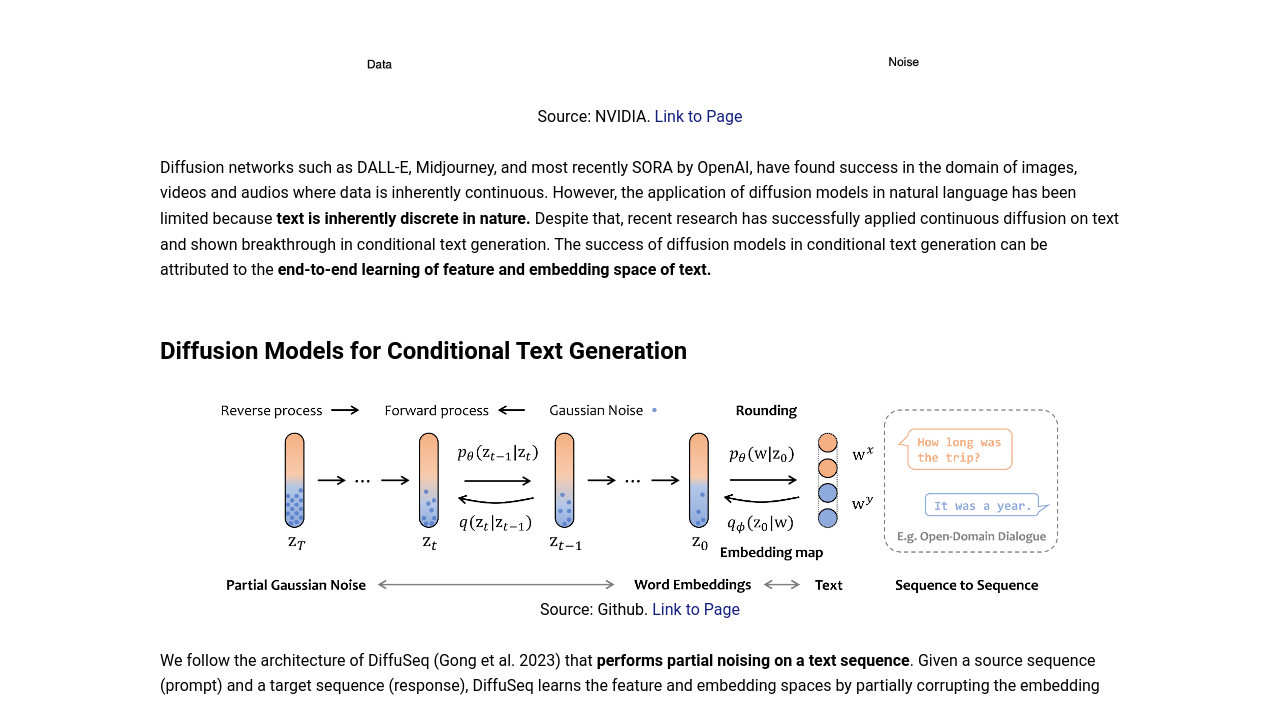
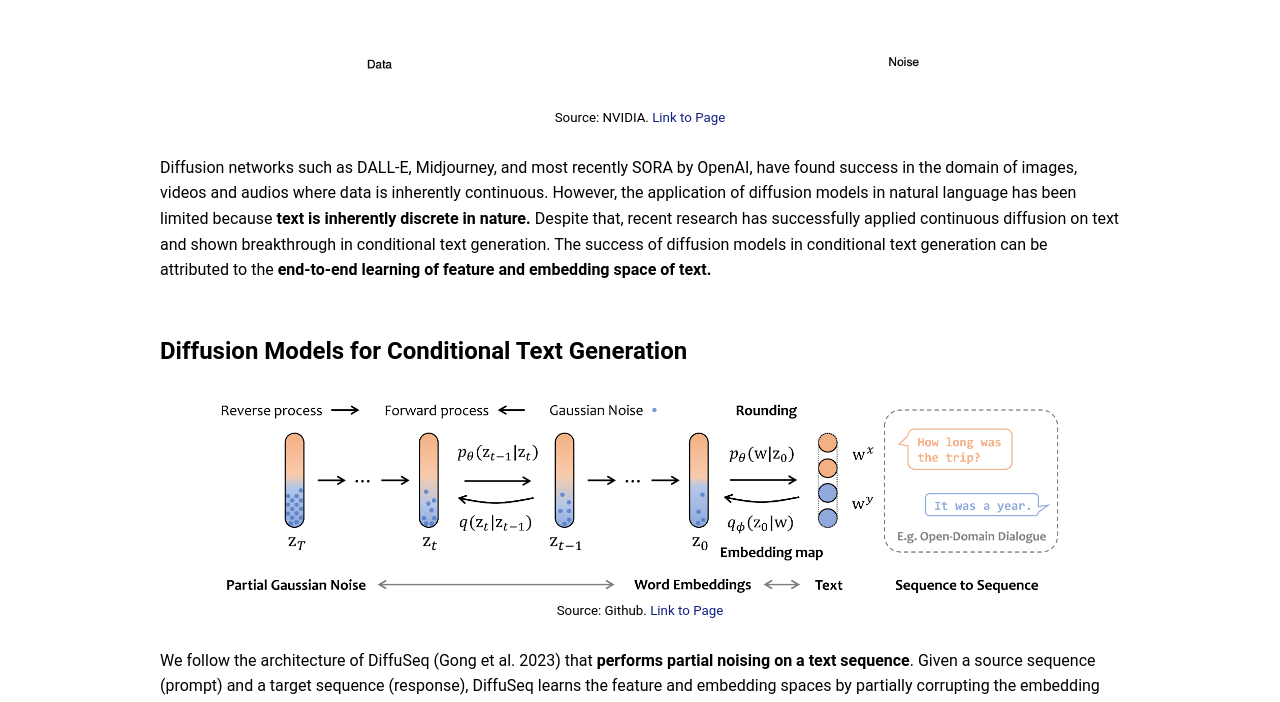
Before and after one commit to xianyingkong/diffusion-text-generation, a Jekyll site: the page built from docs/index.md, in a window 1280 px wide. Shown: the part 1016-1718 px from the top of the page. Built offline with Jekyll 4.4.1, drawn with Linux system fonts in a browser that asks for light colours.

Commit message:
Update index.md

```diff
--- a/docs/index.md
+++ b/docs/index.md
@@ -7,14 +7,14 @@ page_image: shakespeare-picture.jpg
 ## **Introduction to Diffusion Models** {#background}
 {:refdef: style="text-align: center;"}
 ![diffusion_img](/assets/Fixed_Forward_Diffusion_Process.png){: style="text-align: center; display: block; margin: 0 auto;" #large-img}
-<p style="font-size: smaller; text-align: center;">Source: NVIDIA. <a href= "https://developer.nvidia.com/blog/improving-diffusion-models-as-an-alternative-to-gans-part-1"> Link to Page</a></p>
+<p style="font-size: smaller; text-align: center;"> <span style="font-size: smaller;">Source: NVIDIA. <a href= "https://developer.nvidia.com/blog/improving-diffusion-models-as-an-alternative-to-gans-part-1"> Link to Page</a></span></p>
 {: refdef}
 <br>
 Diffusion models are a type of generative model that simulates the natural data generation process. They are characterized by a forward process that adds random noise to the input sample and a reverse process that iteratively denoises noisy samples to generate high-quality samples that closely approximate its training data distribution.
 
 {:refdef: style="text-align: center;"}
 ![diffusion_gif](/assets/Diffusion_cropped.gif){: style="text-align: center; display: block; margin: 0 auto;" #small-img}
-<p style="font-size: smaller; text-align: center;">Source:  NVIDIA. <a href= "https://developer.nvidia.com/blog/improving-diffusion-models-as-an-alternative-to-gans-part-2/">Link to Page</a></p>
+<p style="font-size: smaller; text-align: center;"><span style="font-size: smaller;">Source:  NVIDIA. <a href= "https://developer.nvidia.com/blog/improving-diffusion-models-as-an-alternative-to-gans-part-2/">Link to Page</a></span></p>
 {: refdef}
 <br>
 Diffusion networks such as DALL-E, Midjourney, and most recently SORA by OpenAI, have found success in the domain of images, videos and audios where data is inherently continuous. However, the application of diffusion models in natural language has been limited because **text is inherently discrete in nature.** Despite that, recent research has successfully applied continuous diffusion on text and shown breakthrough in conditional text generation. The success of diffusion models in conditional text generation can be attributed to the **end-to-end learning of feature and embedding space of text.**
@@ -24,7 +24,7 @@ Diffusion networks such as DALL-E, Midjourney, and most recently SORA by OpenAI,
 ## **Diffusion Models for Conditional Text Generation** {#methodology}
 {:refdef: style="text-align: center;"}
 ![Methodology Image](/assets/diffuseq-process.png){: style="text-align: center; display: block; margin: 0 auto;" #medium-img}
-<p style="font-size: smaller; text-align: center;">Source: Github. <a href= "https://github.com/Shark-NLP/DiffuSeq/">Link to Page</a></p>
+<p style="font-size: smaller; text-align: center;"><span style="font-size: smaller;">Source: Github. <a href= "https://github.com/Shark-NLP/DiffuSeq/">Link to Page</a></span></p>
 {: refdef}
 <br>
 We follow the architecture of DiffuSeq (Gong et al. 2023) that **performs partial noising on a text sequence**. Given a source sequence (prompt) and a target sequence (response), DiffuSeq learns the feature and embedding spaces by partially corrupting the embedding space of a target sequence in the forward process. In the reverse process, the source sequence serves as guidance for denoising the noisy word embeddings to reconstruct the target sequence.
```
